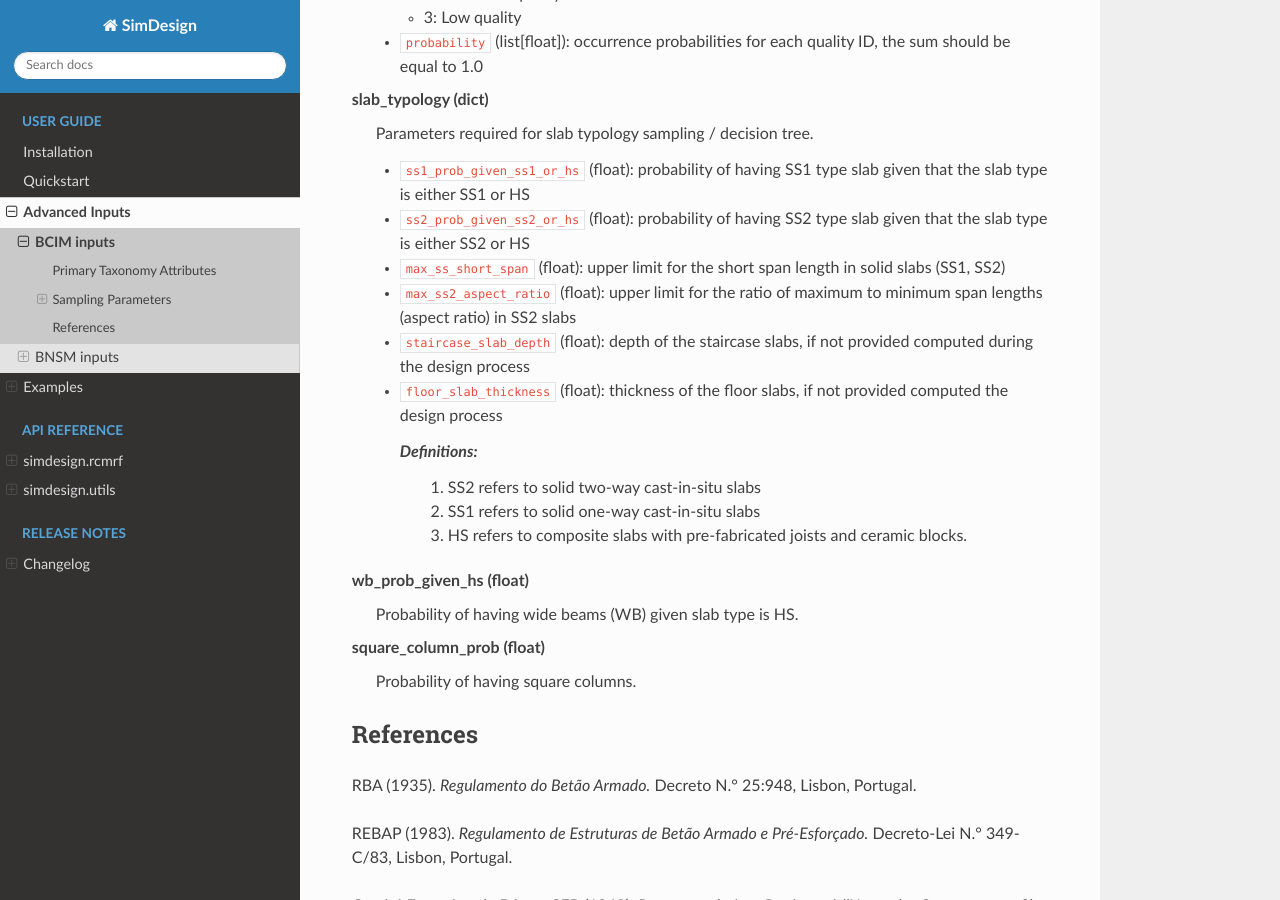
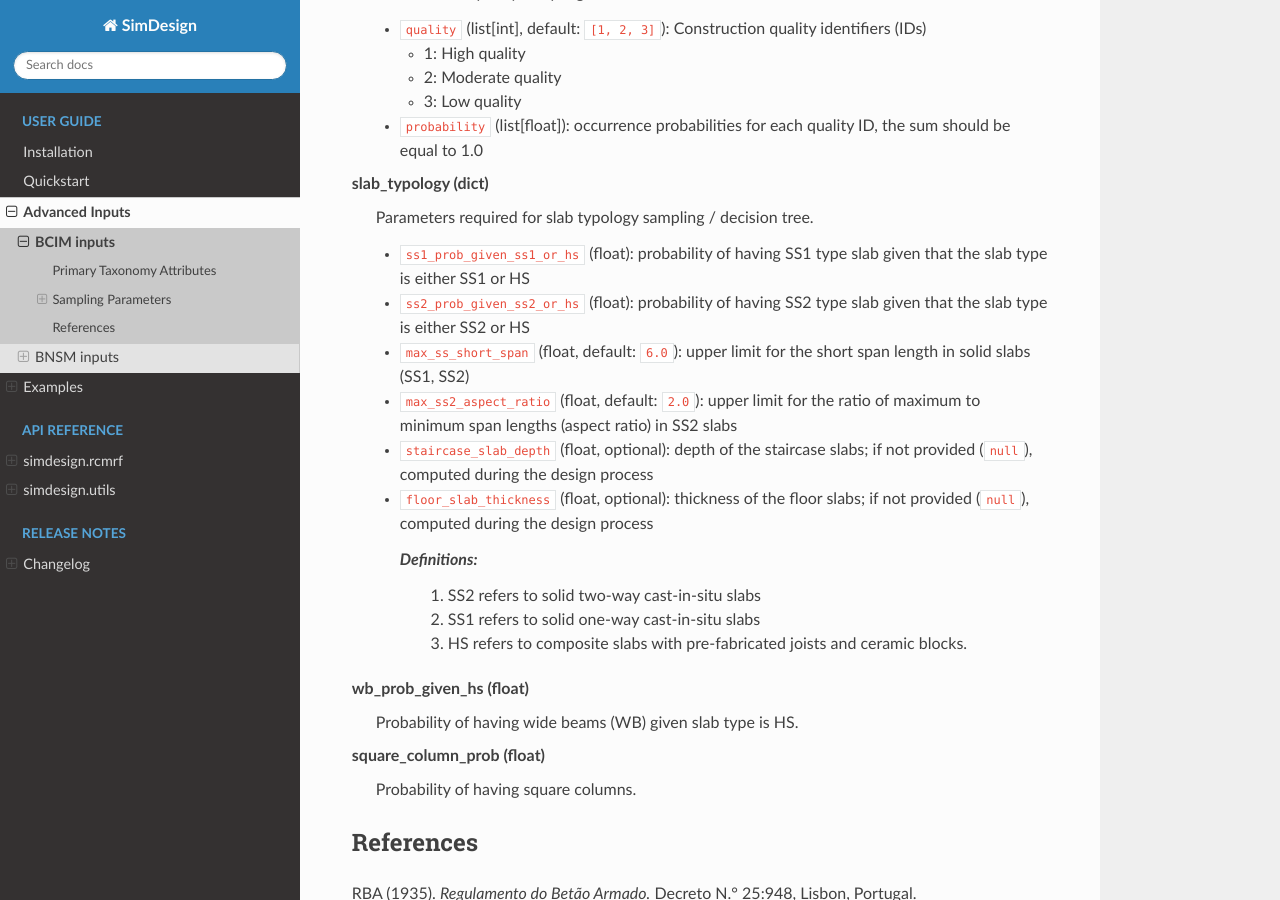
Before and after one commit to builtenvdata/simulated-design, a Sphinx documentation site: the page built from docs/source/user/inputs_bcim.rst, in a window 1280 px wide and 900 px high, scrolled down 6313 px. Built offline with Sphinx 7.4.7 and the Read the Docs theme 3.1.0, drawn with Linux system fonts in a browser that asks for light colours; some of the changed text lies outside the part shown.

Commit message:
update: Make CP01 the default BNSM model; complete the BCIM input example

```diff
--- a/docs/source/user/inputs_bcim.rst
+++ b/docs/source/user/inputs_bcim.rst
@@ -20,6 +20,7 @@
       "seed": 1993,
 
       "beta": 0.1,
+      "beta_v": null,
       "num_storeys": 5,
       "design_class": "eu_cdh",
 
@@ -80,7 +81,11 @@
       },
       "slab_typology": {
         "ss1_prob_given_ss1_or_hs": 0.50,
-        "ss2_prob_given_ss2_or_hs": 0.65
+        "ss2_prob_given_ss2_or_hs": 0.65,
+        "max_ss_short_span": 6.0,
+        "max_ss2_aspect_ratio": 2.0,
+        "staircase_slab_depth": null,
+        "floor_slab_thickness": null
       },
 
       "wb_prob_given_hs": 0.50,
@@ -373,10 +378,10 @@
 
    - ``ss1_prob_given_ss1_or_hs`` (float): probability of having SS1 type slab given that the slab type is either SS1 or HS
    - ``ss2_prob_given_ss2_or_hs`` (float): probability of having SS2 type slab given that the slab type is either SS2 or HS
-   - ``max_ss_short_span`` (float): upper limit for the short span length in solid slabs (SS1, SS2)
-   - ``max_ss2_aspect_ratio`` (float): upper limit for the ratio of maximum to minimum span lengths (aspect ratio) in SS2 slabs
-   - ``staircase_slab_depth`` (float): depth of the staircase slabs, if not provided computed during the design process
-   - ``floor_slab_thickness`` (float): thickness of the floor slabs, if not provided computed the design process
+   - ``max_ss_short_span`` (float, default: ``6.0``): upper limit for the short span length in solid slabs (SS1, SS2)
+   - ``max_ss2_aspect_ratio`` (float, default: ``2.0``): upper limit for the ratio of maximum to minimum span lengths (aspect ratio) in SS2 slabs
+   - ``staircase_slab_depth`` (float, optional): depth of the staircase slabs; if not provided (``null``), computed during the design process
+   - ``floor_slab_thickness`` (float, optional): thickness of the floor slabs; if not provided (``null``), computed during the design process
 
     *Definitions:*
         1. SS2 refers to solid two-way cast-in-situ slabs
--- a/docs/source/user/inputs_bnsm.rst
+++ b/docs/source/user/inputs_bnsm.rst
@@ -10,7 +10,7 @@
 .. code-block:: python
 
     "bnsm": {
-        "model": "CP03",
+        "model": "CP01",
         "opensees": "py",
 
         "load_factors": {"G": 1.0, "Q": 0.3},
@@ -91,7 +91,7 @@
 Each model below either uses these defaults directly or replaces specific
 components with calibrated alternatives.
 
-**model** (str, default: ``"CP03"``)
+**model** (str, default: ``"CP01"``)
    Identifier of the nonlinear modelling strategy to use. The following
    pre-defined models are currently available, organised by plasticity
    formulation.
```
Also changed, not shown: docs/CHANGELOG.md, 3 other files.
